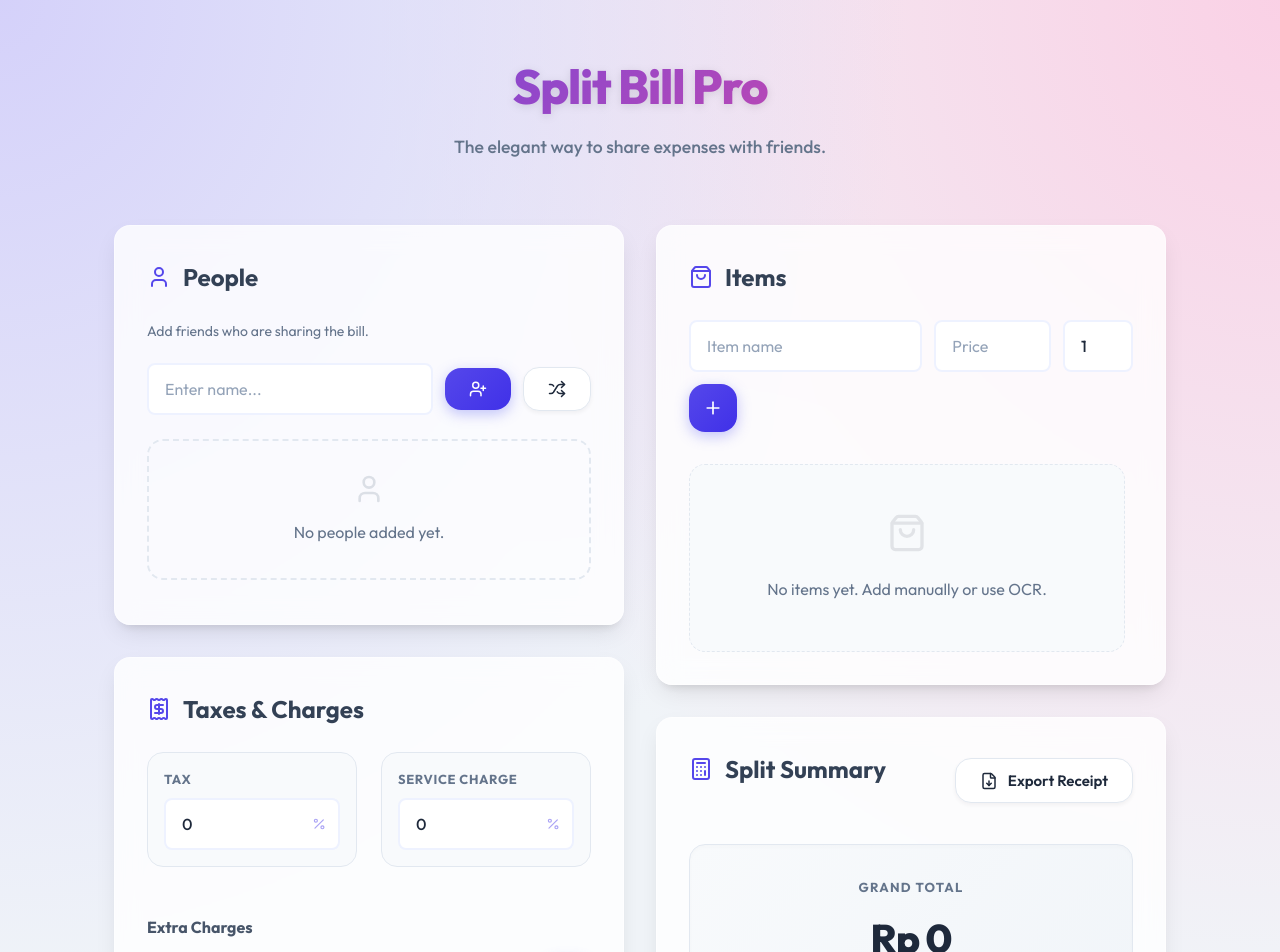
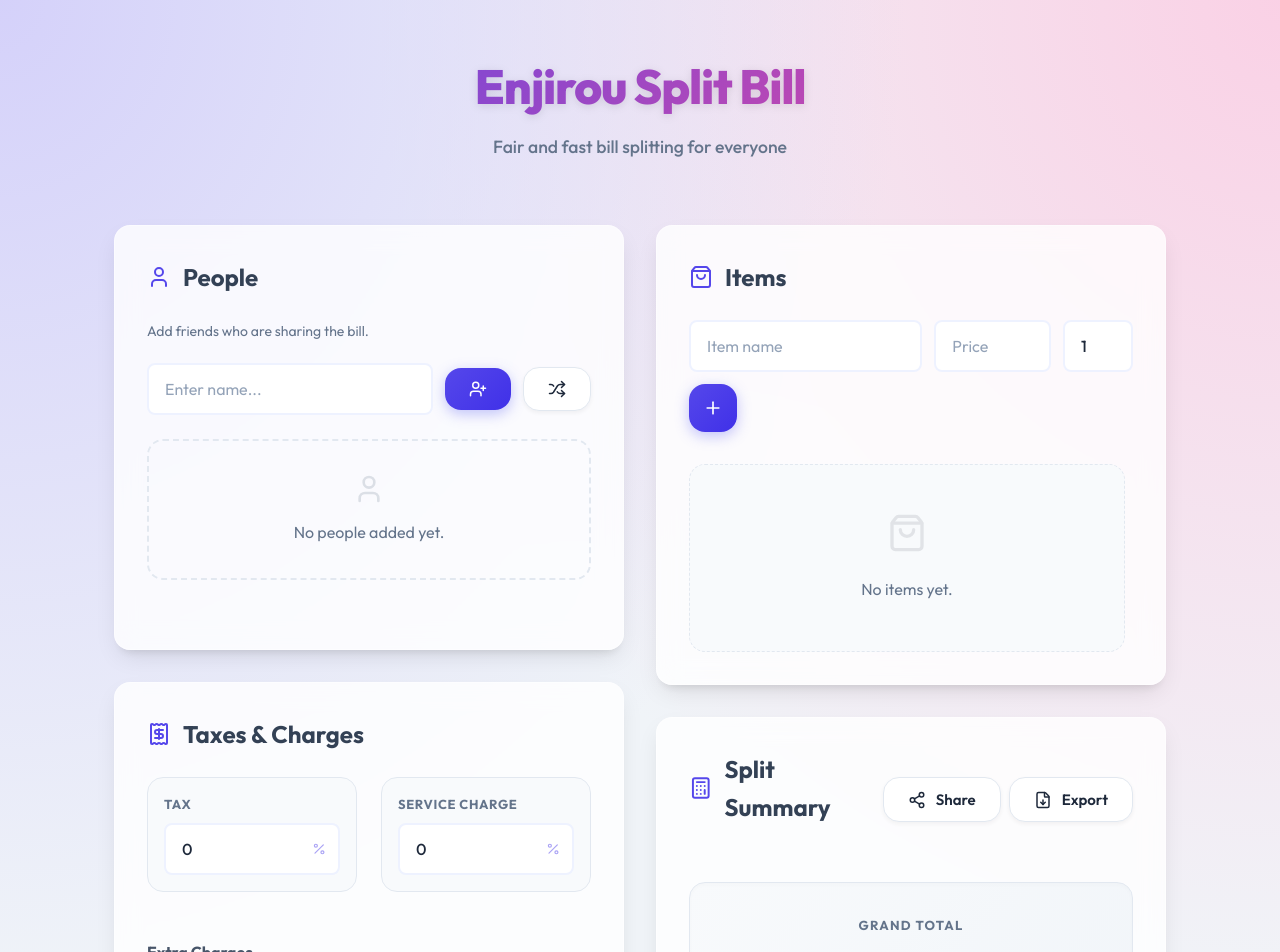
Before and after one commit to enjirou1/ag-splitbill-app, a Next.js app: page / in a window 1280 px wide. Shown: the top 952 px of the page. Built offline with nearby package versions, Linux system fonts and the light colour scheme.

Commit message:
share total

```diff
--- a/src/app/page.tsx
+++ b/src/app/page.tsx
@@ -15,9 +15,9 @@
   return (
     <main className="container">
       <header style={{ marginBottom: '4rem', textAlign: 'center' }}>
-        <h1 className="title" style={{ marginBottom: '0.5rem' }}>Split Bill Pro</h1>
+        <h1 className="title" style={{ marginBottom: '0.5rem' }}>Enjirou Split Bill</h1>
         <p style={{ color: 'var(--text-muted)', fontSize: '1.1rem', fontWeight: 500 }}>
-          The elegant way to share expenses with friends.
+          Fair and fast bill splitting for everyone
         </p>
       </header>
 
@@ -40,8 +40,7 @@
       </div>
 
       <footer style={{ marginTop: '5rem', padding: '2rem 0', textAlign: 'center', borderTop: '1px solid var(--border-color)', color: 'var(--text-muted)', fontSize: '0.875rem' }}>
-        <p>© 2026 Split Bill Pro • Built with Next.js & Clean Architecture</p>
-        <p style={{ marginTop: '0.5rem', opacity: 0.7 }}>Powered by Gemini AI for OCR</p>
+        <p>© 2026 Enjirou Split Bill</p>
       </footer>
     </main>
   );
--- /dev/null
+++ b/src/application/services/ShareService.ts
@@ -0,0 +1,75 @@
+import { Bill, SplitResult } from "@/domain/entities/Bill";
+
+export class ShareService {
+  static formatPersonSummary(result: SplitResult): string {
+    let text = `*Bill Summary for ${result.personName}*\n`;
+    text += `--------------------------\n`;
+
+    result.items.forEach(item => {
+      text += `• ${item.name}: Rp ${item.splitPrice.toLocaleString()}\n`;
+    });
+
+    text += `--------------------------\n`;
+    text += `Subtotal: Rp ${result.subtotal.toLocaleString()}\n`;
+
+    if (result.taxAmount > 0 || result.serviceChargeAmount > 0) {
+      text += `Tax & Service: Rp ${(result.taxAmount + result.serviceChargeAmount).toLocaleString()}\n`;
+    }
+
+    if (result.extraChargesAmount > 0) {
+      text += `Extra Charges: Rp ${result.extraChargesAmount.toLocaleString()}\n`;
+    }
+
+    text += `--------------------------\n`;
+    text += `*Total to Pay: Rp ${result.total.toLocaleString()}*\n\n`;
+    text += `Shared via Enjirou Split Bill`;
+
+    return text;
+  }
+
+  static formatGlobalSummary(bill: Bill, results: SplitResult[]): string {
+    const subtotal = bill.items.reduce((acc, item) => acc + (item.price * item.quantity), 0);
+    const taxAmount = (subtotal * bill.tax) / 100;
+    const serviceChargeAmount = (subtotal * bill.serviceCharge) / 100;
+    const extraChargesAmount = bill.extraCharges.reduce((acc, charge) => {
+      if (charge.type === 'percentage') return acc + (subtotal * charge.value) / 100;
+      return acc + charge.value;
+    }, 0);
+    const grandTotal = subtotal + taxAmount + serviceChargeAmount + extraChargesAmount;
+
+    let text = `*Enjirou Split Bill Summary*\n`;
+    text += `Grand Total: Rp ${grandTotal.toLocaleString()}\n`;
+    text += `--------------------------\n\n`;
+
+    results.forEach(res => {
+      text += `*${res.personName}*: Rp ${res.total.toLocaleString()}\n`;
+    });
+
+    text += `\n--------------------------\n`;
+    text += `Shared via Enjirou Split Bill`;
+
+    return text;
+  }
+
+  static async share(title: string, text: string) {
+    if (navigator.share) {
+      try {
+        await navigator.share({
+          title: title,
+          text: text,
+        });
+      } catch (error) {
+        console.error('Error sharing:', error);
+        // Fallback if user cancels or error occurs
+        this.fallbackToWhatsApp(text);
+      }
+    } else {
+      this.fallbackToWhatsApp(text);
+    }
+  }
+
+  private static fallbackToWhatsApp(text: string) {
+    const url = `https://wa.me/?text=${encodeURIComponent(text)}`;
+    window.open(url, '_blank');
+  }
+}
--- a/src/infrastructure/pdf/PDFExport.ts
+++ b/src/infrastructure/pdf/PDFExport.ts
@@ -23,7 +23,7 @@
   // Header
   pdf.setFont('helvetica', 'bold');
   pdf.setFontSize(14);
-  pdf.text('SPLIT BILL PRO', width / 2, y, { align: 'center' });
+  pdf.text('ENJIROU SPLIT BILL', width / 2, y, { align: 'center' });
   y += 6;
 
   pdf.setFontSize(8);
@@ -131,7 +131,7 @@
 
   y += 5;
   pdf.setFont('helvetica', 'normal');
-  pdf.text('Thank you for using Split Bill Pro!', width / 2, y, { align: 'center' });
+  pdf.text('Thank you for using Enjirou Split Bill!', width / 2, y, { align: 'center' });
 
   pdf.save(filename);
 };
--- a/src/presentation/components/ItemList.tsx
+++ b/src/presentation/components/ItemList.tsx
@@ -133,7 +133,7 @@
             border: '1px dashed var(--border-color)'
           }}>
             <ShoppingBag size={40} style={{ opacity: 0.1, marginBottom: '1rem' }} />
-            <p style={{ color: 'var(--text-muted)' }}>No items yet. Add manually or use OCR.</p>
+            <p style={{ color: 'var(--text-muted)' }}>No items yet.</p>
           </div>
         )}
       </div>
--- a/src/presentation/components/SplitSummary.tsx
+++ b/src/presentation/components/SplitSummary.tsx
@@ -4,7 +4,8 @@
 import { RootState } from '../store';
 import { calculateSplit } from '@/application/use-cases/CalculateSplit';
 import { exportToPDF } from '@/infrastructure/pdf/PDFExport';
-import { FileDown, Calculator, ChevronDown, ChevronUp } from 'lucide-react';
+import { FileDown, Calculator, ChevronDown, ChevronUp, Share2, Send } from 'lucide-react';
+import { ShareService } from '@/application/services/ShareService';
 import { useState } from 'react';
 
 export default function SplitSummary() {
@@ -26,9 +27,14 @@
     <div className="card" id="pdf-content">
       <div className="flex-between" style={{ marginBottom: '2rem' }}>
         <h2 className="section-title"><Calculator size={24} /> Split Summary</h2>
+        <div className="flex" style={{ gap: '0.5rem' }}>
+          <button className="btn-secondary" onClick={() => ShareService.share('Split Bill Summary', ShareService.formatGlobalSummary(bill, results))}>
+            <Share2 size={18} /> Share
+          </button>
           <button className="btn-secondary" onClick={() => exportToPDF(bill, results, `receipt-${new Date().getTime()}.pdf`)}>
-          <FileDown size={18} /> Export Receipt
+            <FileDown size={18} /> Export
           </button>
+        </div>
       </div>
 
       <div style={{
@@ -71,10 +77,32 @@
                 <span style={{ fontWeight: '700', fontSize: '1.1rem', color: '#334155' }}>{res.personName}</span>
                 <p style={{ fontSize: '0.8125rem', color: 'var(--text-muted)' }}>{res.items.length} items selected</p>
               </div>
+              <div className="flex" style={{ gap: '1rem' }}>
+                <div
+                  style={{
+                    color: 'var(--primary)',
+                    padding: '0.5rem',
+                    borderRadius: '50%',
+                    display: 'flex',
+                    alignItems: 'center',
+                    justifyContent: 'center',
+                    background: 'rgba(59, 130, 246, 0.1)',
+                    transition: 'all 0.2s ease'
+                  }}
+                  onClick={(e) => {
+                    e.stopPropagation();
+                    ShareService.share(`Split for ${res.personName}`, ShareService.formatPersonSummary(res));
+                  }}
+                  title="Share breakdown"
+                  className="share-btn-hover"
+                >
+                  <Send size={16} />
+                </div>
                 <div className="flex" style={{ gap: '1.25rem' }}>
                   <span style={{ fontWeight: '800', fontSize: '1.1rem', color: 'var(--primary)' }}>Rp {res.total.toLocaleString()}</span>
                   <div style={{ color: 'var(--text-muted)' }}>
                     {expanded === res.personId ? <ChevronUp size={20} /> : <ChevronDown size={20} />}
+                  </div>
                 </div>
               </div>
             </div>
--- a/src/presentation/styles/globals.css
+++ b/src/presentation/styles/globals.css
@@ -246,6 +246,23 @@
   to { opacity: 1; transform: translateY(0); }
 }
 
+
+/* Share Button Hover Effect */
+.share-btn-hover {
+  cursor: pointer;
+  transition: all 0.2s ease;
+}
+
+.share-btn-hover:hover {
+  transform: scale(1.15);
+  background: rgba(59, 130, 246, 0.2) !important;
+  color: var(--primary-hover) !important;
+}
+
+.share-btn-hover:active {
+  transform: scale(0.95);
+}
+
 /* Responsive Customizations */
 @media (max-width: 768px) {
   .container { padding: 1.5rem 1rem; }
```
Lines whose indentation alone changed are shown as unchanged.
